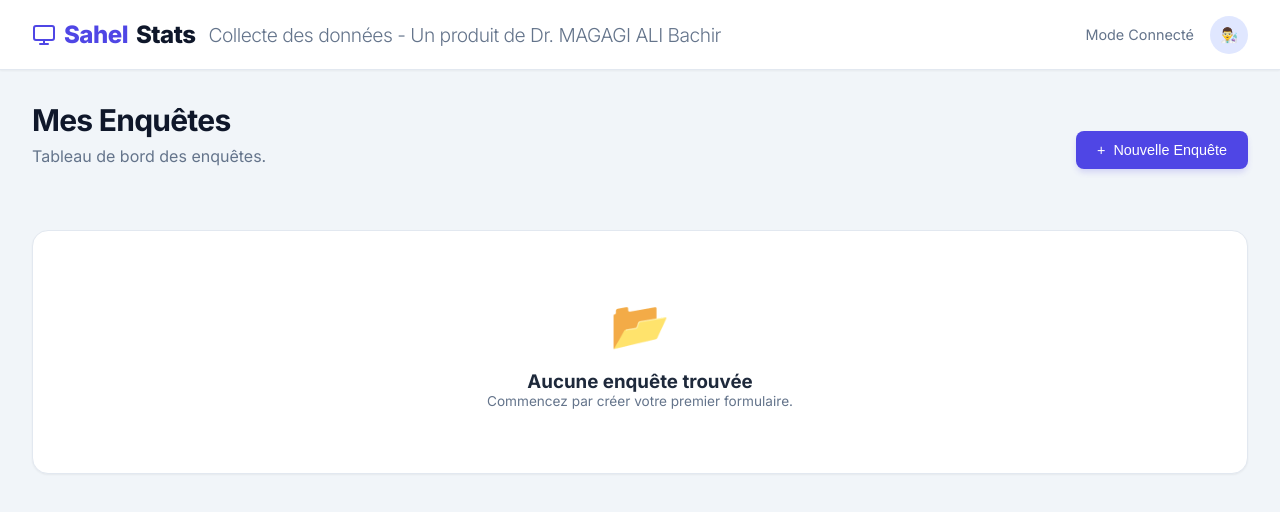
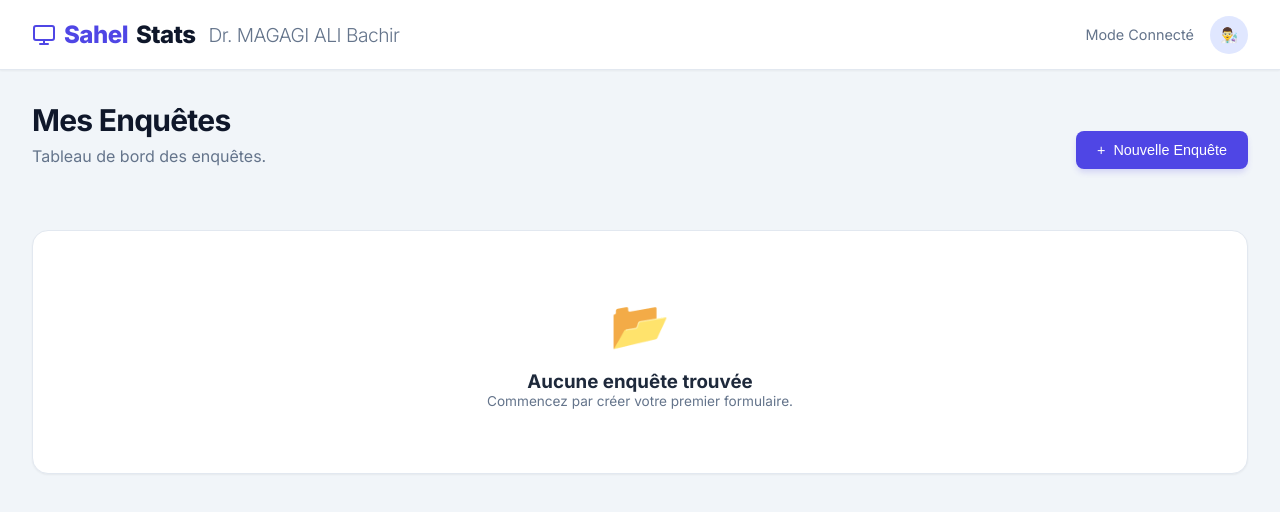
Before and after one commit to BachirNaura/BachirNaura.github.io, a plain HTML site: page index.html in a window 1280 px wide. Drawn offline with nearby package versions, Linux system fonts and the light colour scheme.

Commit message:
Update index.html  test pour article

```diff
--- a/index.html
+++ b/index.html
@@ -292,7 +292,7 @@
     <nav class="navbar">
         <div class="brand">
             <svg width="24" height="24" viewBox="0 0 24 24" fill="none" stroke="currentColor" stroke-width="2" stroke-linecap="round" stroke-linejoin="round" style="color:var(--primary)"><rect x="2" y="3" width="20" height="14" rx="2" ry="2"></rect><line x1="8" y1="21" x2="16" y2="21"></line><line x1="12" y1="17" x2="12" y2="21"></line></svg>
-            Sahel<span>Stats</span> <span style="font-weight:300; font-size:0.8em; margin-left:5px; color:var(--text-muted)">Collecte des données - Un produit de Dr. MAGAGI ALI Bachir</span>
+            Sahel<span>Stats</span> <span style="font-weight:300; font-size:0.8em; margin-left:5px; color:var(--text-muted)">Dr. MAGAGI ALI Bachir</span>
         </div>
         <div class="nav-profile">
             <span id="nav-mode-label">Mode Connecté</span>
```
